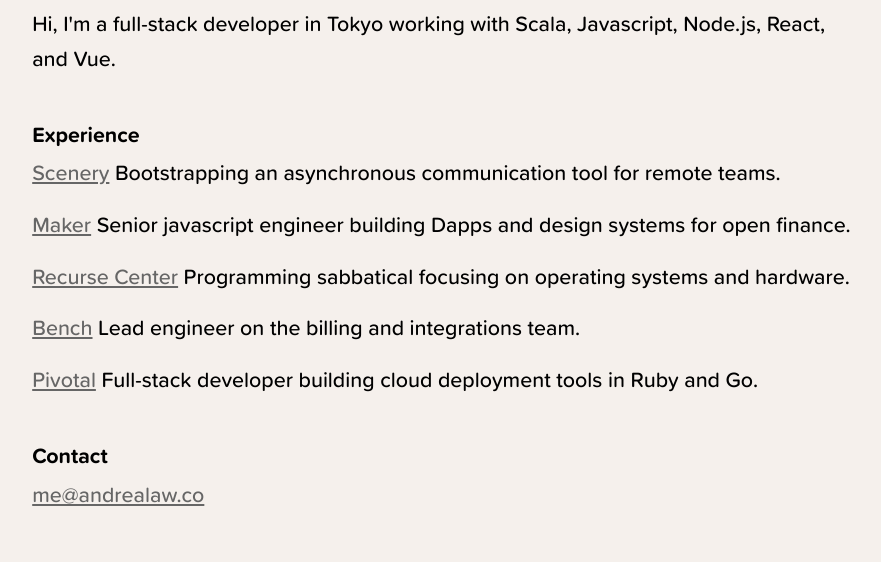
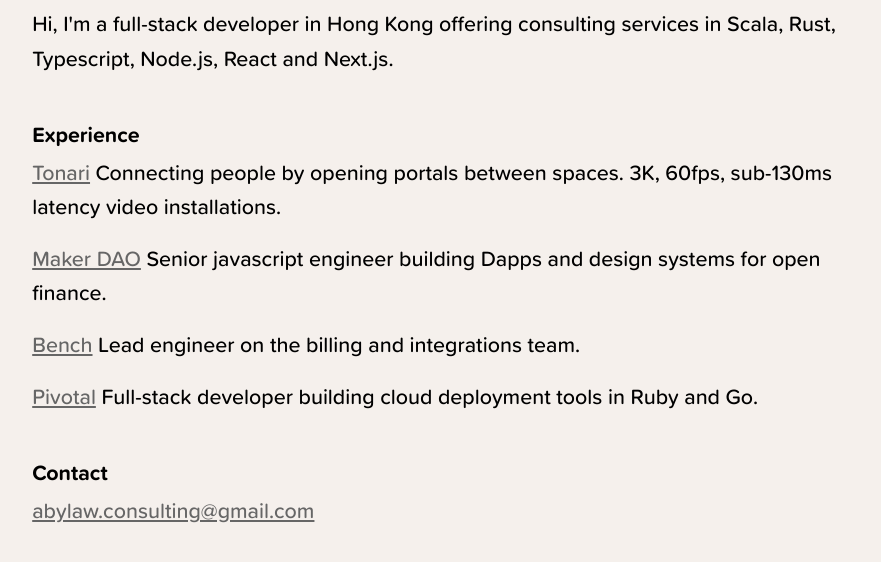
Before and after one commit to abylaw/abylaw.github.io, a website: page index.html in a window 1280 px wide. Shown: the part 306-868 px from the top of the page, without its empty margins (195-1076 px from the left). Drawn offline with Linux system fonts and the light colour scheme; a small style sheet from the web is missing.

Commit message:
update: update copy

```diff
--- a/index.html
+++ b/index.html
@@ -95,25 +95,21 @@
     <div class="grid">
       <div>
         <div><span class="bold">Andrea Law</span></div>
-        <p>Hi, I'm a full-stack developer in Tokyo working with Scala, Javascript, Node.js, React, and Vue.</p>
+        <p>Hi, I'm a full-stack developer in Hong Kong offering consulting services in Scala, Rust, Typescript, Node.js, React and Next.js.</p>
       </div>
 
       <div>
         <span class="bold">Experience</span>
         <ul class="list">
           <li>
-            <a href="/">Scenery</a>
+            <a href="https://tonari.no">Tonari</a>
 
-            Bootstrapping an asynchronous communication tool for remote teams.
+            Connecting people by opening portals between spaces. 3K, 60fps, sub-130ms latency video installations.
           </li>
           <li>
-            <a href="https://makerdao.com" target="_blank">Maker</a>
+            <a href="https://makerdao.com" target="_blank">Maker DAO</a>
 
             Senior javascript engineer building Dapps and design systems for open finance.
-          </li>
-          <li><a href="https://recurse.com" target="_blank">Recurse Center</a>
-
-            Programming sabbatical focusing on operating systems and hardware.
           </li>
           <li>
             <a href="https://www.bench.co" target="_blank">Bench</a>
@@ -130,7 +126,7 @@
 
       <div>
         <span class="bold">Contact</span>
-        <a href="mailto:me@andrealaw.co">me@andrealaw.co<a>
+        <a href="mailto:abylaw.consulting@gmail.com">abylaw.consulting@gmail.com<a>
       </div>
     </div>
 
```
Also changed, not shown: 1 other file.
